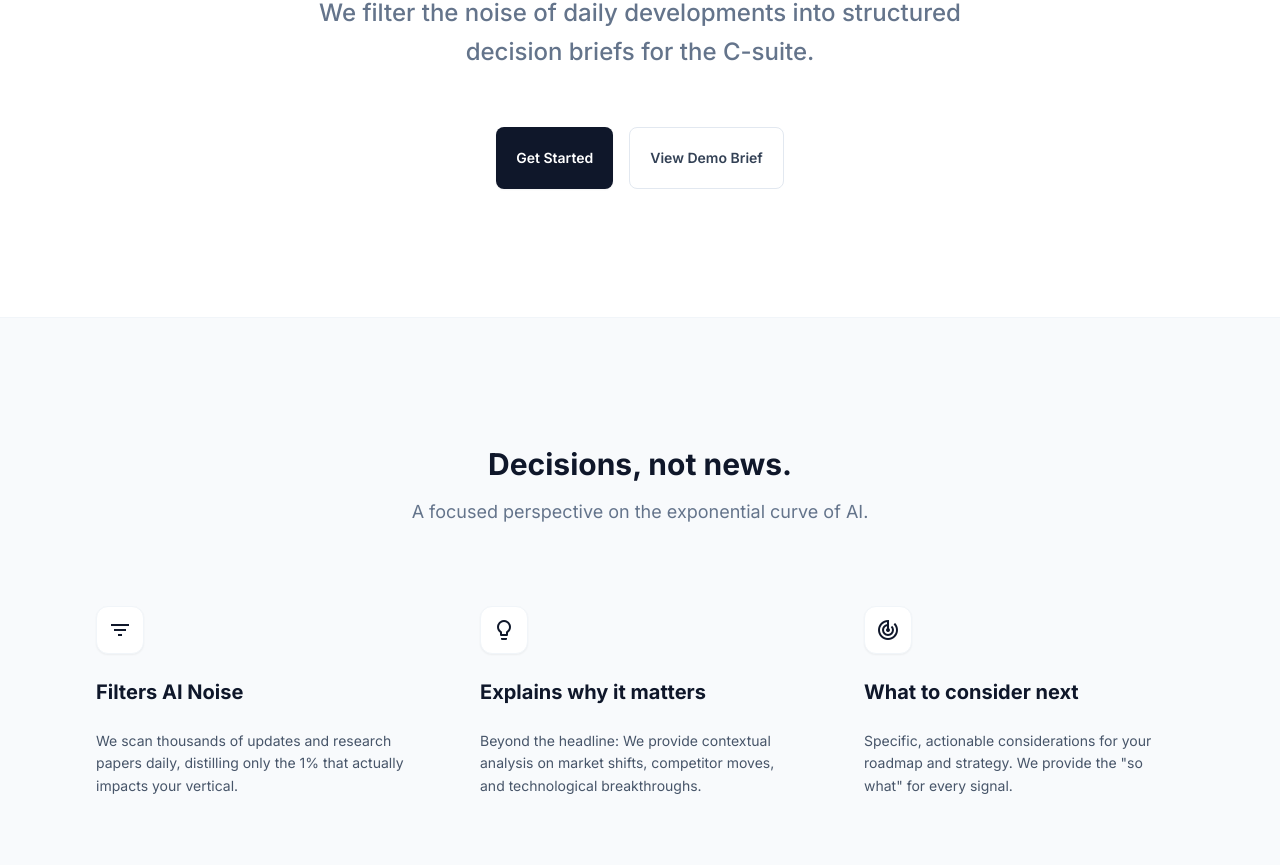
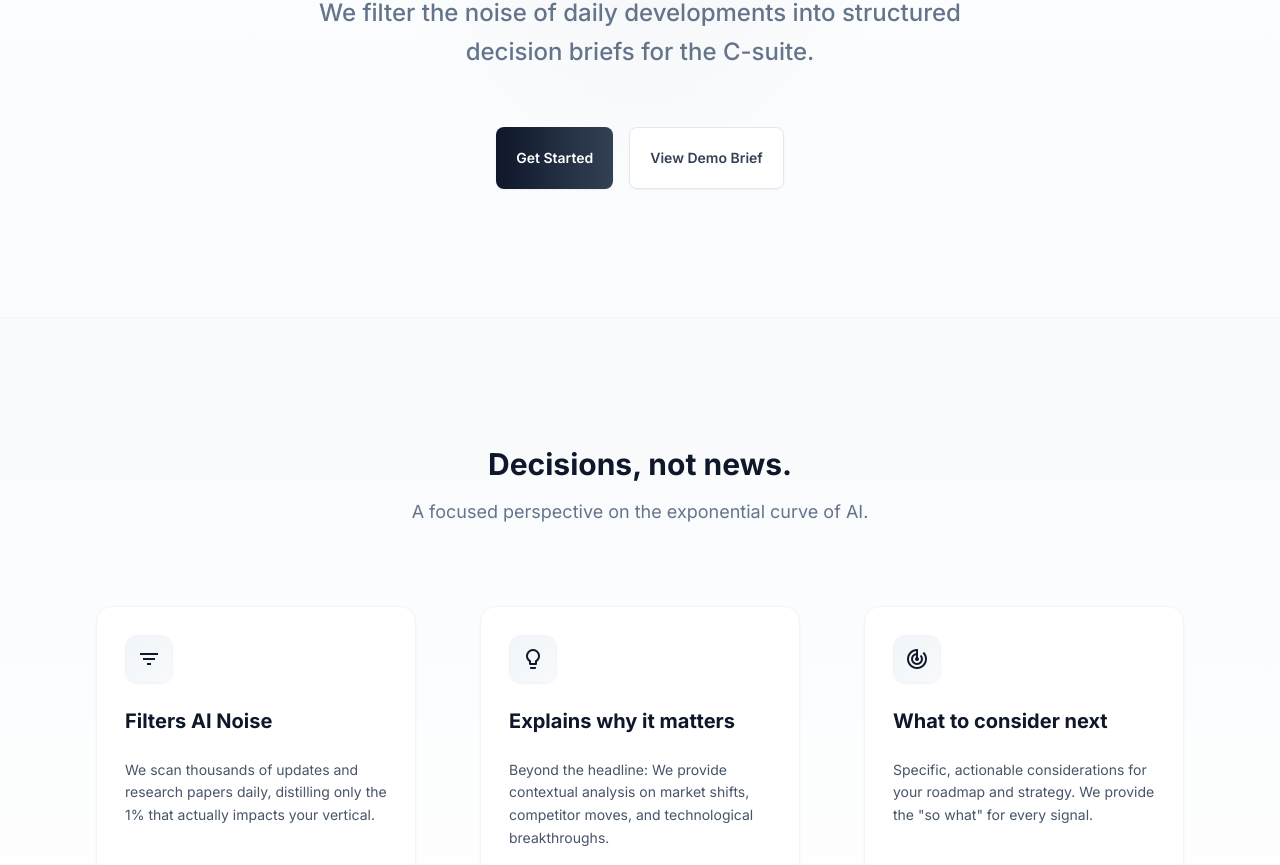
Before and after one commit to wanibisen3/AI_Signals_For_Leaders, a React (Vite) app: page / in a window 1280 px wide. Shown: the part 534-1399 px from the top of the page. Built offline with nearby package versions, Linux system fonts and the light colour scheme.

Commit message:
Enhance UI visual polish across core views

```diff
--- a/App.tsx
+++ b/App.tsx
@@ -11,10 +11,10 @@ const Button = ({ children, onClick, variant = 'primary', className = '', type =
 }) => {
   const base = "px-5 py-2.5 rounded-lg text-sm font-semibold transition-all duration-200 flex items-center justify-center gap-2 whitespace-nowrap";
   const variants = {
-    primary: "bg-slate-900 text-white hover:bg-slate-800 shadow-sm",
-    secondary: "bg-white border border-slate-200 text-slate-700 hover:bg-slate-50",
-    ghost: "bg-transparent text-slate-500 hover:text-slate-900",
-    danger: "bg-red-50 text-red-600 border border-red-100 hover:bg-red-100"
+    primary: "bg-gradient-to-r from-slate-900 to-slate-700 text-white hover:from-slate-800 hover:to-slate-700 shadow-sm hover:shadow-md",
+    secondary: "bg-white/90 backdrop-blur border border-slate-200 text-slate-700 hover:bg-white shadow-sm",
+    ghost: "bg-transparent text-slate-500 hover:text-slate-900 hover:bg-slate-100/60",
+    danger: "bg-red-50 text-red-600 border border-red-100 hover:bg-red-100 shadow-sm"
   };
   return (
     <button type={type} onClick={onClick} disabled={disabled} className={`${base} ${variants[variant]} ${className} ${disabled ? 'opacity-50 cursor-not-allowed' : ''}`}>
@@ -30,7 +30,7 @@ const Icon = ({ name, className = "" }: { name: string, className?: string }) =>
 // --- View: Marketing Home ---
 
 const MarketingHome = ({ onAuth }: { onAuth: (view: 'signin' | 'signup') => void }) => (
-  <div className="bg-white min-h-screen selection:bg-primary selection:text-white">
+  <div className="bg-gradient-to-b from-white via-slate-50/40 to-white min-h-screen selection:bg-primary selection:text-white">
     <nav className="max-w-7xl mx-auto px-8 h-20 flex items-center justify-between">
       <div className="flex items-center gap-3">
         <div className="w-10 h-10 bg-slate-900 rounded-lg flex items-center justify-center text-white">
@@ -44,11 +44,14 @@ const MarketingHome = ({ onAuth }: { onAuth: (view: 'signin' | 'signup') => void
       </div>
     </nav>
 
-    <header className="max-w-5xl mx-auto px-8 py-32 text-center">
+    <header className="max-w-5xl mx-auto px-8 py-24 md:py-32 text-center relative">
+      <div className="absolute inset-0 -z-10 flex items-center justify-center pointer-events-none">
+        <div className="w-[34rem] h-[34rem] rounded-full bg-[radial-gradient(circle_at_center,rgba(15,23,42,0.10),transparent_65%)]"></div>
+      </div>
       <div className="inline-flex items-center px-4 py-1.5 rounded-full bg-slate-50 border border-slate-100 text-slate-600 text-[11px] font-bold uppercase tracking-[0.2em] mb-10">
         The Strategic Advantage
       </div>
-      <h1 className="text-6xl md:text-7xl font-extrabold text-slate-900 mb-8 tracking-tight leading-[1.1]">
+      <h1 className="text-5xl md:text-7xl font-extrabold text-slate-900 mb-8 tracking-tight leading-[1.05]">
         AI signals that matter for <br /><span className="text-slate-400">product and business leaders</span>
       </h1>
       <p className="text-2xl text-slate-500 font-medium mb-14 max-w-2xl mx-auto leading-relaxed">
@@ -60,29 +63,29 @@ const MarketingHome = ({ onAuth }: { onAuth: (view: 'signin' | 'signup') => void
       </div>
     </header>
 
-    <section className="bg-slate-50 py-32 border-y border-slate-100">
+    <section className="bg-gradient-to-b from-slate-50 to-white py-24 md:py-32 border-y border-slate-100">
       <div className="max-w-6xl mx-auto px-8">
         <div className="text-center mb-20">
           <h2 className="text-3xl font-bold text-slate-900">Decisions, not news.</h2>
           <p className="text-slate-500 mt-4 text-lg">A focused perspective on the exponential curve of AI.</p>
         </div>
         <div className="grid md:grid-cols-3 gap-16">
-          <div className="space-y-6">
-            <div className="w-12 h-12 bg-white rounded-xl shadow-sm flex items-center justify-center text-slate-900 border border-slate-100">
+          <div className="space-y-6 p-7 rounded-2xl bg-white border border-slate-100 shadow-sm">
+            <div className="w-12 h-12 bg-gradient-to-br from-slate-100 to-slate-50 rounded-xl shadow-sm flex items-center justify-center text-slate-900 border border-slate-100">
               <Icon name="filter_list" className="text-2xl" />
             </div>
             <h3 className="text-xl font-bold">Filters AI Noise</h3>
             <p className="text-slate-600 leading-relaxed text-sm">We scan thousands of updates and research papers daily, distilling only the 1% that actually impacts your vertical.</p>
           </div>
-          <div className="space-y-6">
-            <div className="w-12 h-12 bg-white rounded-xl shadow-sm flex items-center justify-center text-slate-900 border border-slate-100">
+          <div className="space-y-6 p-7 rounded-2xl bg-white border border-slate-100 shadow-sm">
+            <div className="w-12 h-12 bg-gradient-to-br from-slate-100 to-slate-50 rounded-xl shadow-sm flex items-center justify-center text-slate-900 border border-slate-100">
               <Icon name="lightbulb" className="text-2xl" />
             </div>
             <h3 className="text-xl font-bold">Explains why it matters</h3>
             <p className="text-slate-600 leading-relaxed text-sm">Beyond the headline: We provide contextual analysis on market shifts, competitor moves, and technological breakthroughs.</p>
           </div>
-          <div className="space-y-6">
-            <div className="w-12 h-12 bg-white rounded-xl shadow-sm flex items-center justify-center text-slate-900 border border-slate-100">
+          <div className="space-y-6 p-7 rounded-2xl bg-white border border-slate-100 shadow-sm">
+            <div className="w-12 h-12 bg-gradient-to-br from-slate-100 to-slate-50 rounded-xl shadow-sm flex items-center justify-center text-slate-900 border border-slate-100">
               <Icon name="track_changes" className="text-2xl" />
             </div>
             <h3 className="text-xl font-bold">What to consider next</h3>
@@ -170,7 +173,7 @@ const AuthView = ({
 
   return (
     <div className="min-h-screen flex flex-col items-center justify-center p-6 bg-slate-50">
-      <div className="w-full max-w-md bg-white rounded-3xl shadow-xl p-12 border border-slate-200">
+      <div className="w-full max-w-md bg-white/95 backdrop-blur rounded-3xl shadow-xl p-12 border border-slate-200">
         <div className="text-center mb-10">
           <div className="w-14 h-14 bg-slate-900 rounded-2xl flex items-center justify-center text-white mx-auto mb-6 shadow-lg">
             <Icon name="analytics" className="text-3xl" />
@@ -490,7 +493,8 @@ const DashboardView = ({ user, briefs, loading, onOpenBrief }: {
   });
 
   return (
-    <div className="max-w-5xl mx-auto py-8 sm:py-12 lg:py-16 px-4 sm:px-6 lg:px-12">
+    <div className="max-w-5xl mx-auto py-8 sm:py-12 lg:py-16 px-4 sm:px-6 lg:px-12 relative">
+      <div className="absolute -top-20 right-0 w-72 h-72 rounded-full bg-[radial-gradient(circle_at_center,rgba(30,64,175,0.12),transparent_65%)] pointer-events-none"></div>
       <div className="mb-8 sm:mb-12 lg:mb-16 border-l-4 border-slate-900 pl-4 sm:pl-6 lg:pl-8">
         <h1 className="text-2xl sm:text-3xl lg:text-4xl font-extrabold text-slate-900 tracking-tight leading-tight">
           {user.preferences.hasPersonalized ? `AI Signals for ${user.email.split('@')[0]}` : 'Top AI Developments'}
@@ -508,7 +512,7 @@ const DashboardView = ({ user, briefs, loading, onOpenBrief }: {
       ) : (
         <div className="grid gap-6 sm:gap-8 lg:gap-10">
           {sortedBriefs.map(brief => (
-            <div key={brief.id} className="bg-white border border-slate-100 rounded-2xl sm:rounded-3xl p-5 sm:p-8 lg:p-10 shadow-sm hover:shadow-md transition-all group relative">
+            <div key={brief.id} className="bg-white/95 backdrop-blur border border-slate-100 rounded-2xl sm:rounded-3xl p-5 sm:p-8 lg:p-10 shadow-sm hover:shadow-xl hover:-translate-y-0.5 transition-all group relative">
               <div className="flex flex-col sm:flex-row sm:justify-between sm:items-start gap-3 mb-5 sm:mb-6">
                 <div className="flex items-center gap-3 sm:gap-4 flex-wrap">
                   <span className="text-[10px] font-black text-slate-400 uppercase tracking-[0.2em]">{brief.source}</span>
@@ -572,7 +576,7 @@ const DetailView = ({ brief, onBack }: {
         <Icon name="west" className="text-lg" /> Back to Dashboard
       </button>
 
-      <div className="bg-white border border-slate-100 rounded-3xl sm:rounded-[2.5rem] p-6 sm:p-10 lg:p-16 shadow-sm">
+      <div className="bg-white/95 backdrop-blur border border-slate-100 rounded-3xl sm:rounded-[2.5rem] p-6 sm:p-10 lg:p-16 shadow-lg">
         <div className="flex items-center gap-3 sm:gap-4 mb-6 sm:mb-8 flex-wrap">
           {brief.matchScore && brief.matchScore > 65 && (
             <span className="px-3 py-1 rounded-full bg-blue-600 text-white text-[10px] font-black uppercase tracking-[0.2em] flex items-center gap-2">
@@ -655,7 +659,7 @@ const SettingsView = ({ user, onUpdate }: { user: User, onUpdate: (u: User) => v
       </div>
 
       <div className="space-y-10">
-        <section className="bg-white border border-slate-100 rounded-[2rem] overflow-hidden shadow-sm">
+        <section className="bg-white/95 backdrop-blur border border-slate-100 rounded-[2rem] overflow-hidden shadow-sm">
           <div className="p-10 border-b border-slate-50"><h3 className="text-xl font-black tracking-tight">Personalization Parameters</h3></div>
           <div className="p-10 space-y-8">
             <div className="grid md:grid-cols-2 gap-10">
@@ -685,7 +689,7 @@ const SettingsView = ({ user, onUpdate }: { user: User, onUpdate: (u: User) => v
           </div>
         </section>
 
-        <section className="bg-white border border-slate-100 rounded-[2rem] overflow-hidden shadow-sm">
+        <section className="bg-white/95 backdrop-blur border border-slate-100 rounded-[2rem] overflow-hidden shadow-sm">
           <div className="p-10 border-b border-slate-50"><h3 className="text-xl font-black tracking-tight">Security & Credentials</h3></div>
           <div className="p-10 flex flex-col md:flex-row justify-between items-center gap-8">
             <div className="max-w-md w-full">
@@ -702,7 +706,7 @@ const SettingsView = ({ user, onUpdate }: { user: User, onUpdate: (u: User) => v
           </div>
         </section>
 
-        <section className="bg-white border border-slate-100 rounded-[2rem] p-10 shadow-sm">
+        <section className="bg-white/95 backdrop-blur border border-slate-100 rounded-[2rem] p-10 shadow-sm">
           <h3 className="text-xl font-black tracking-tight mb-8">Notification Preferences</h3>
           <div className="space-y-6">
             <div className="flex items-center justify-between p-6 bg-slate-50 rounded-2xl">
```
